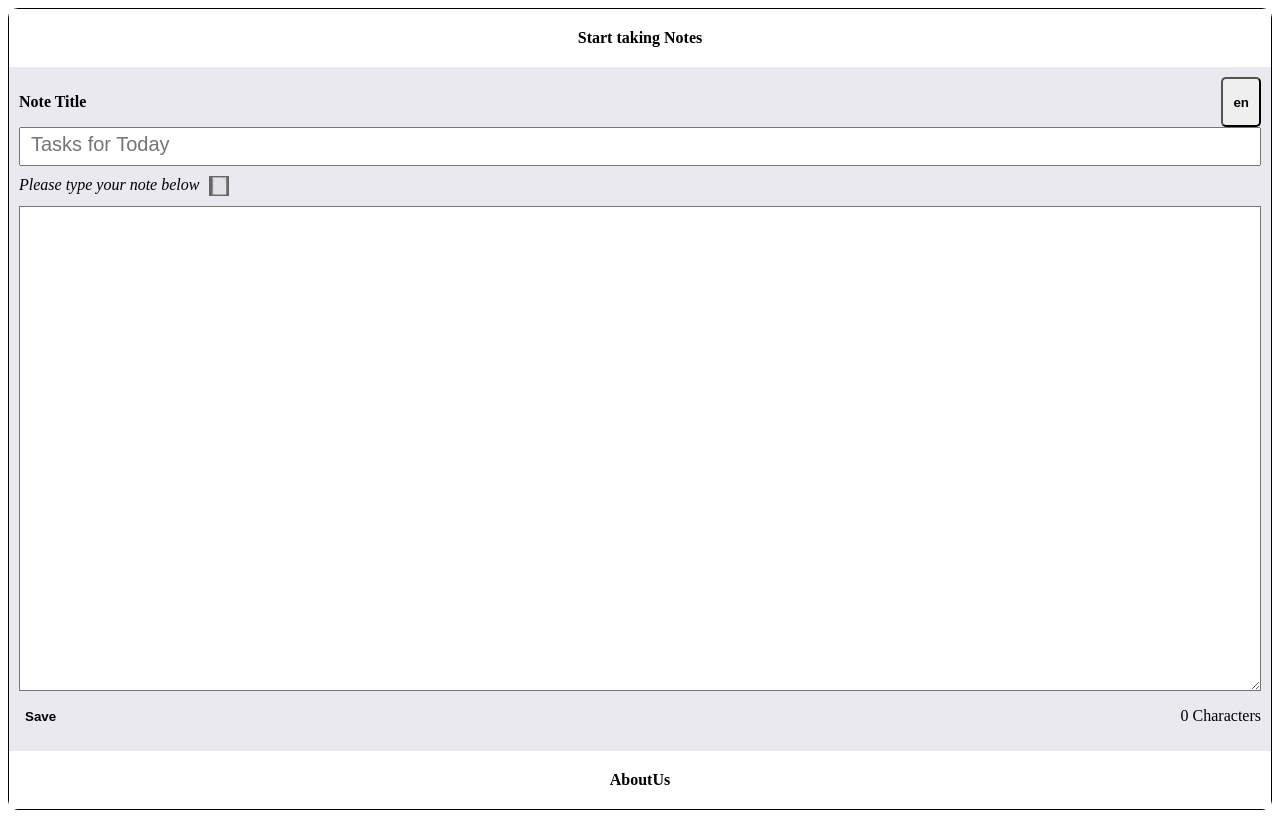
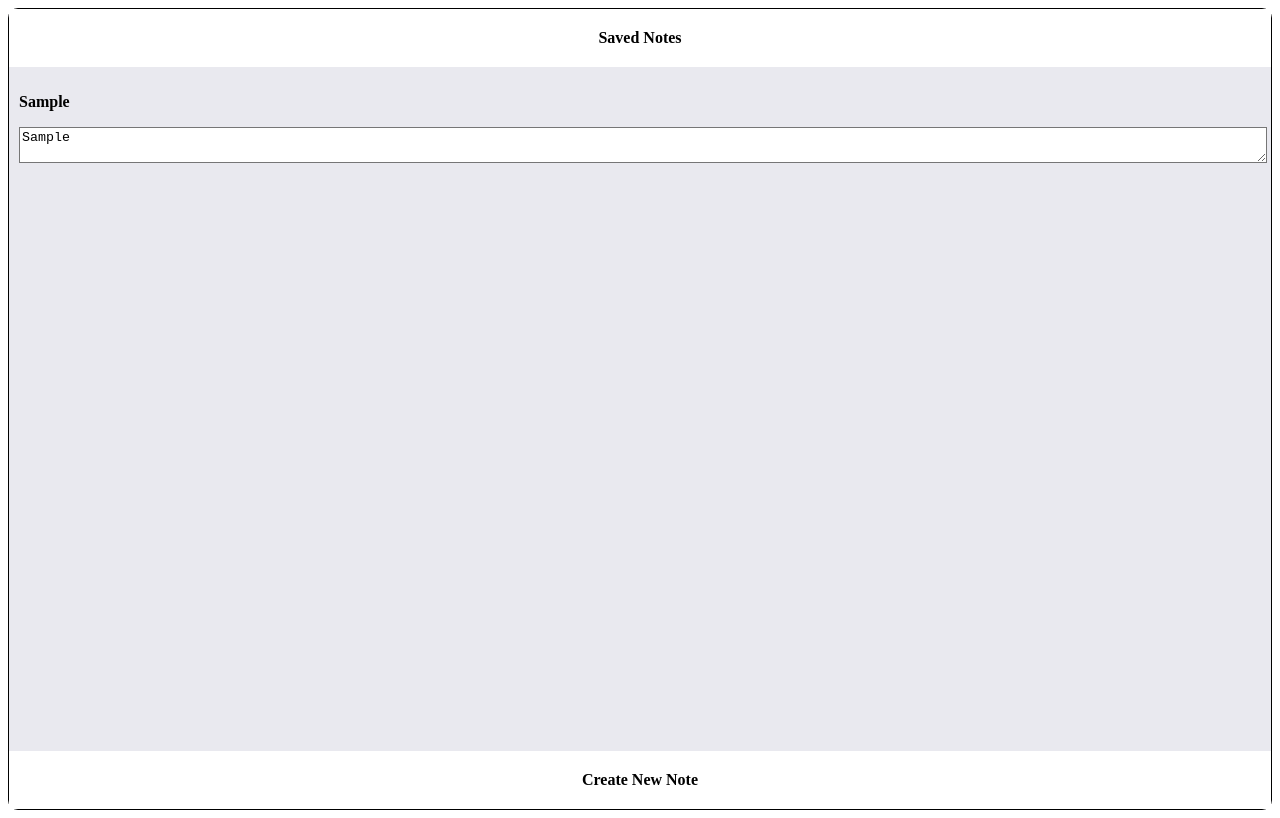
Before and after one commit to parthsr/notes-taker, a React (Create React App) app: page / in a window 1280 px wide. Both pictures are taken after typing "Sample", "Sample" into the empty fields and a click on the button "Save". Built offline with nearby package versions, Linux system fonts and the light colour scheme.

Commit message:
Next page with css

```diff
--- /dev/null
+++ b/src/components/ManyNotes/ManyNotes.css
@@ -0,0 +1,9 @@
+.ManyNotes-notes{
+    flex-grow: 1;
+    display: flex;
+    flex-direction: column;
+    padding:10px;
+}
+.ManyNotes-indiv{
+    width:100%;
+}
--- /dev/null
+++ b/src/components/ManyNotes/ManyNotes.jsx
@@ -0,0 +1,26 @@
+import PropTypes from 'prop-types';
+import React from 'react';
+import Title from '../Title/Title';
+import Canvaas from '../Canvaas/Canvaas';
+import './ManyNotes.css';
+
+const ManyNotes = (props) => {
+  const { totalContent } = props;
+  const contentToDisplay = JSON.parse(totalContent).map(content => (
+    <div className="ManyNotes-indiv" key={new Date()}>
+      <Title title={content.title} />
+      <Canvaas realText={content.content} />
+    </div>
+  ));
+  return (
+    <div className="ManyNotes-notes">
+      {contentToDisplay}
+    </div>);
+};
+
+ManyNotes.propTypes = {
+  totalContent: PropTypes.string.isRequired,
+};
+
+
+export default ManyNotes;
--- a/src/components/board/board.jsx
+++ b/src/components/board/board.jsx
@@ -2,6 +2,7 @@ import React from 'react';
 import Header from '../Header/Header';
 import Footer from '../Footer/Footer';
 import BoardContent from '../BoardContent/BoardContent';
+import ManyNotes from '../ManyNotes/ManyNotes';
 import './Board.css';
 
 class Board extends React.Component {
@@ -18,18 +19,36 @@ class Board extends React.Component {
     totalContents.push(toInsertObject);
     this.setState({
       totalContent: totalContents,
+      saved: true,
     });
   }
-  render() {
+  comingBack = () => {
+    this.setState({
+      saved: false,
+    });
+  };
+  renderingPage = () => {
+    if (this.state.saved === false) {
+      return (
+        <div className="Board-board">
+          <Header className="Board-header" text="Start taking Notes" />
+          <BoardContent
+            onSave={(title, textAreaContent) => this.onSave(title, textAreaContent)}
+          />
+          <Footer className="Board-footer"text="AboutUs" />
+        </div>
+      );
+    }
     return (
       <div className="Board-board">
-        <Header className="Board-header" text="Start taking Notes" />
-        <BoardContent
-          onSave={(title, textAreaContent) => this.onSave(title, textAreaContent)}
-        />
-        <Footer className="Board-footer"text="AboutUs" />
+        <Header text="Saved Notes" />
+        <ManyNotes totalContent={JSON.stringify(this.state.totalContent)} />
+        <Footer text="Create New Note" onClicks={() => this.comingBack()} />
       </div>
     );
   }
+  render() {
+    return (this.renderingPage());
+  }
 }
 export default Board;
--- a/src/components/canvaas/canvaas.css
+++ b/src/components/canvaas/canvaas.css
@@ -1,5 +1,6 @@
 textarea{
     flex-grow: 1;
+    width:100%;
 }
 .warning{
     background-color: red;
--- a/src/components/canvaas/canvaas.jsx
+++ b/src/components/canvaas/canvaas.jsx
@@ -4,10 +4,18 @@ import './Canvaas.css';
 
 class Canvaas extends React.Component {
   constructor(props) {
+    super(props);
     Canvaas.propTypes = {
-      onLengthChange: PropTypes.func.isRequired,
+      realText: PropTypes.string.isRequired,
+      limit: PropTypes.number,
+      onLengthChange: PropTypes.func,
     };
-    super(props);
+
+    Canvaas.defaultProps = {
+      limit: false,
+      onLengthChange: () => {
+      },
+    };
   }
   render() {
     return (
@@ -23,9 +31,3 @@ class Canvaas extends React.Component {
   }
 }
 export default Canvaas;
-
-Canvaas.propTypes = {
-  realText: PropTypes.string.isRequired,
-  limit: PropTypes.number.isRequired,
-
-};
--- a/src/components/footer/footer.jsx
+++ b/src/components/footer/footer.jsx
@@ -3,11 +3,17 @@ import PropTypes from 'prop-types';
 import './Footer.css';
 
 const Footer = props => (
-  <footer className="Footer-footer"><b>{props.text}</b></footer>
+  <footer className="Footer-footer" onClick={() => props.onClicks()}><b>{props.text}</b></footer>
 );
 
 export default Footer;
 
 Footer.propTypes = {
-  text: PropTypes.string.isRequired,
+  text: PropTypes.string,
+  onClicks: PropTypes.func,
 };
+Footer.defaultProps = {
+  text: 'parth',
+  onClicks: () => {
+  },
+};
```
Also changed, not shown: src/components/board/board.css (line endings or trailing spaces).
